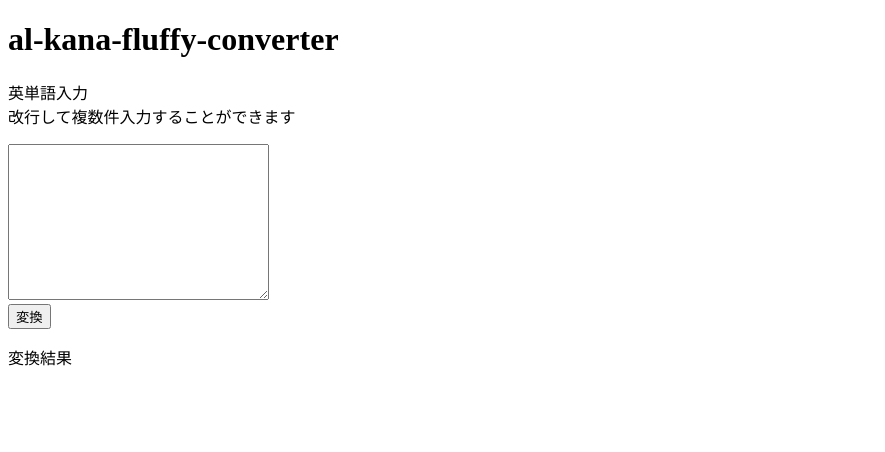
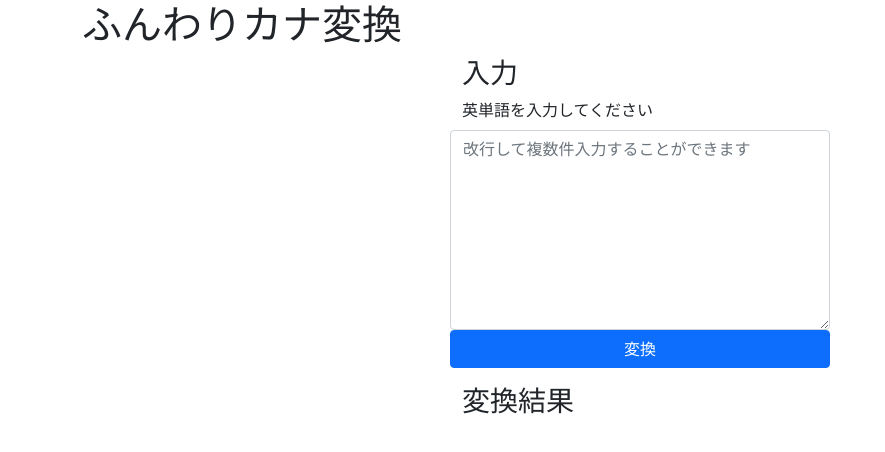
Before and after one commit to agatsuma-n/al-kana-fluffily-converter, a website built with webpack: page public/index.html in a window 1280 px wide. Shown: the whole page, without its empty margins (0-885 px from the left). Built offline with nearby package versions, Linux system fonts and the light colour scheme.

Commit message:
レイアウト調整

```diff
--- a/public/index.html
+++ b/public/index.html
@@ -2,33 +2,65 @@
 <html lang="ja">
 	<head>
 		<meta charset="UTF-8" />
-		<title>al-kana-fluffy-converter</title>
+		<meta name="viewport" content="width=device-width, initial-scale=1" />
+
+		<link
+			href="https://cdn.jsdelivr.net/npm/bootstrap@5.0.2/dist/css/bootstrap.min.css"
+			rel="stylesheet"
+			integrity="sha384-EVSTQN3/azprG1Anm3QDgpJLIm9Nao0Yz1ztcQTwFspd3yD65VohhpuuCOmLASjC"
+			crossorigin="anonymous"
+		/>
+
 		<script src="/js/bundle.js"></script>
+
+		<title>ふんわりカナ変換</title>
 	</head>
+
 	<body>
+		<div class="container">
 			<head>
-			<h1>al-kana-fluffy-converter</h1>
+				<h1>ふんわりカナ変換</h1>
 			</head>
+
+			<div class="row">
+				<div class="col-4 mx-auto">
 					<div class="user-input">
+						<p class="h3">入力</p>
 						<form>
-				<p>
-					英単語入力<br />
-					改行して複数件入力することができます<br />
-				</p>
-				<div>
-					<textarea id="inputWords" rows="10" cols="30"></textarea>
-				</div>
-				<div>
-					<button id="execConvert" type="button">変換</button>
+							<div class="row">
+								<label class="form-label"
+									>英単語を入力してください</label
+								>
+								<textarea
+									id="inputWords"
+									class="form-control"
+									placeholder="改行して複数件入力することができます"
+									style="height: 200px"
+								></textarea>
+								<button
+									id="execConvert"
+									type="button"
+									class="btn btn-primary"
+								>
+									変換
+								</button>
 							</div>
 						</form>
 					</div>
 
-		<div class="result">
-			<p>変換結果</p>
+					<div class="result mt-3">
+						<p class="h3">変換結果</p>
 						<ul class="convert-list"></ul>
 					</div>
+				</div>
+			</div>
+		</div>
 
+		<script
+			src="https://cdn.jsdelivr.net/npm/bootstrap@5.0.2/dist/js/bootstrap.bundle.min.js"
+			integrity="sha384-MrcW6ZMFYlzcLA8Nl+NtUVF0sA7MsXsP1UyJoMp4YLEuNSfAP+JcXn/tWtIaxVXM"
+			crossorigin="anonymous"
+		></script>
 		<script>
 			const manager = new alkana.MainPageManager();
 			manager.init();
```
Lines whose indentation alone changed are shown as unchanged.
